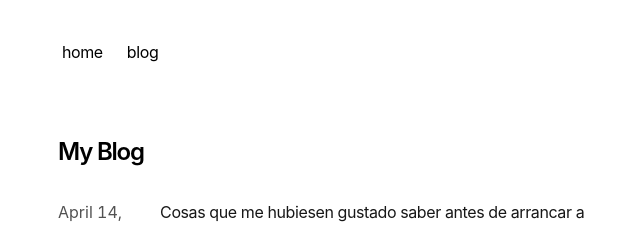
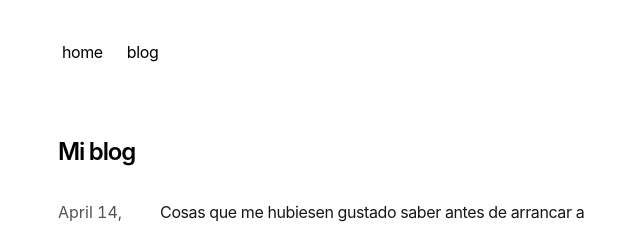
Before and after one commit to lolodurante/lolodurante.com.ar, a Next.js app: page /blog in a window 1280 px wide. Shown: the top 226 px of the page, without its empty margins (294-934 px from the left). Built offline with nearby package versions, Linux system fonts and the light colour scheme.

Commit message:
changed text

```diff
--- a/app/blog/page.tsx
+++ b/app/blog/page.tsx
@@ -8,7 +8,7 @@ export const metadata = {
 export default function Page() {
   return (
     <section>
-      <h1 className="font-semibold text-2xl mb-8 tracking-tighter">My Blog</h1>
+      <h1 className="font-semibold text-2xl mb-8 tracking-tighter">Mi blog</h1>
       <BlogPosts />
     </section>
   )
--- a/app/rss/route.ts
+++ b/app/rss/route.ts
@@ -27,9 +27,9 @@ export async function GET() {
   const rssFeed = `<?xml version="1.0" encoding="UTF-8" ?>
   <rss version="2.0">
     <channel>
-        <title>My Portfolio</title>
+        <title>Lorenzo Durante / full stack developer</title>
         <link>${baseUrl}</link>
-        <description>This is my portfolio RSS feed</description>
+        <description>Soy un desarrollador web full stack y estudiante de Licenciatura en Ciencias de la Computación en la UBA.</description>
         ${itemsXml}
     </channel>
   </rss>`
```
